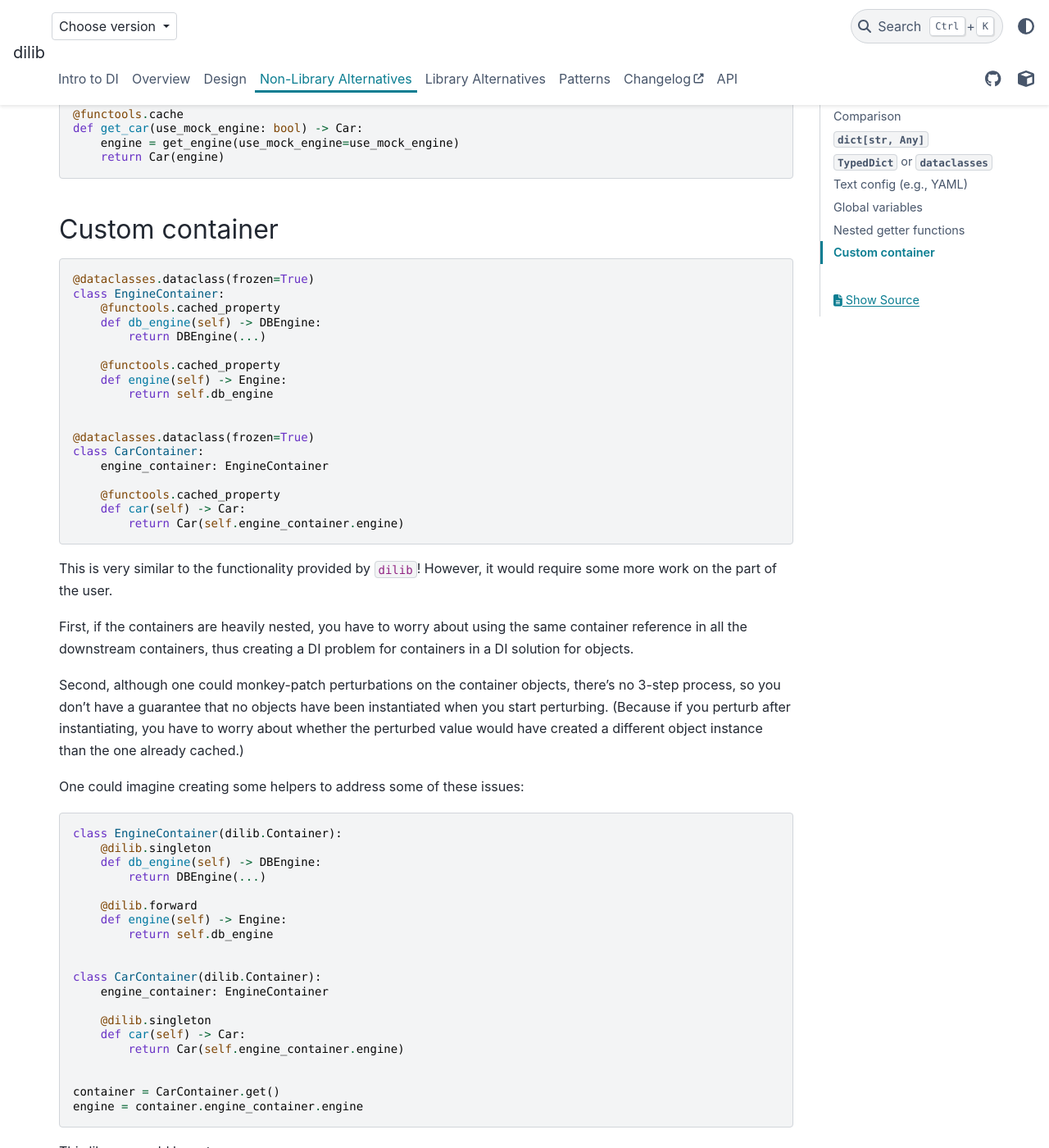
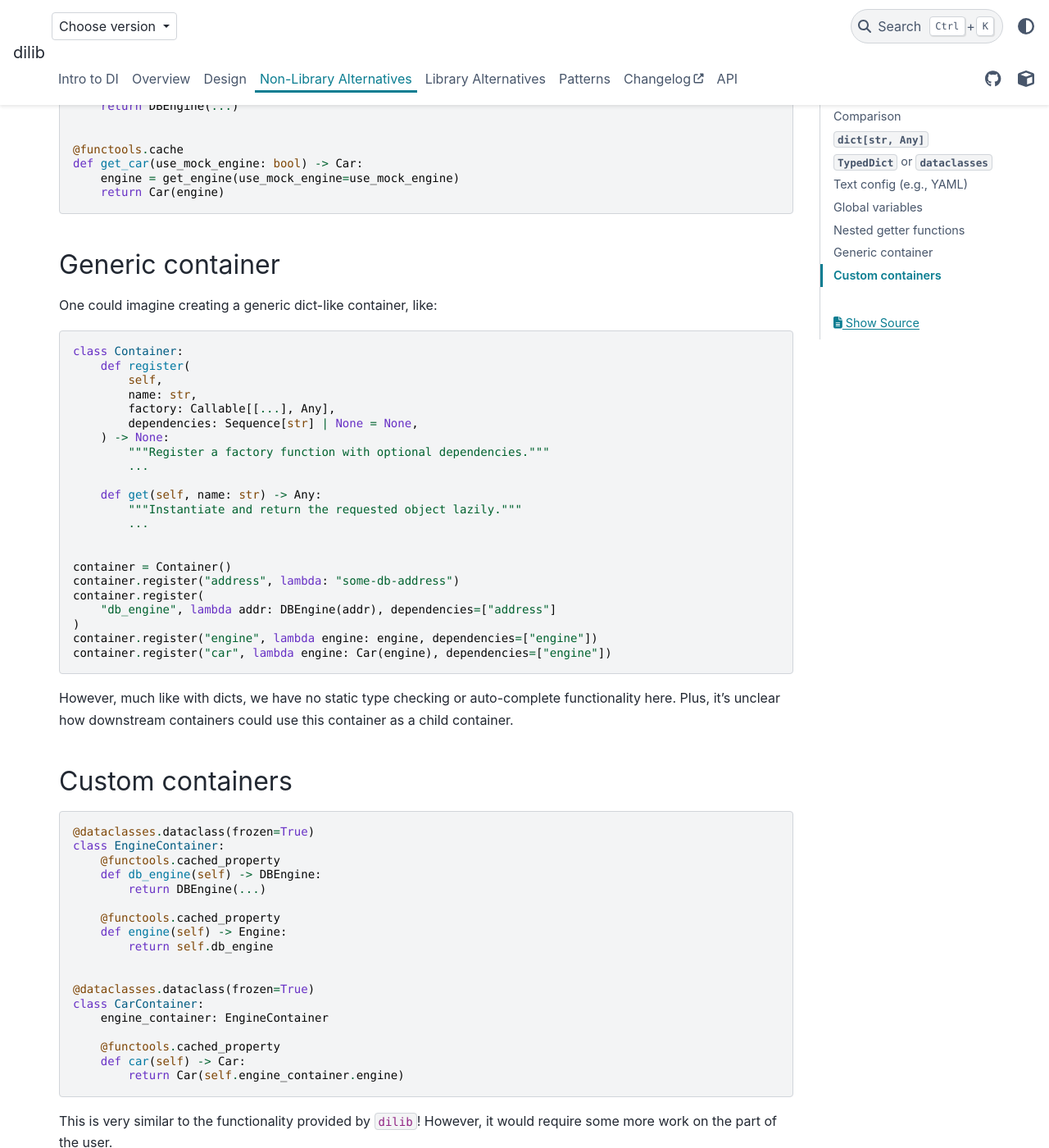
Before and after one commit to ansatzcapital/dilib, a Sphinx documentation site: the page built from docs/source/non_lib_alts.md, in a window 1280 px wide and 1400 px high, scrolled down 3589 px. Shown: the whole window at 82% size. Built offline with Sphinx 7.4.7 and the PyData theme 0.15.4, drawn with Linux system fonts in a browser that asks for light colours; the version number could not be read and is left out; some of the changed text lies outside the part shown.

Commit message:
Update docs

````diff
--- a/docs/source/non_lib_alts.md
+++ b/docs/source/non_lib_alts.md
@@ -13,6 +13,7 @@
 |Text config (e.g., YAML)|✅|❌|✅|✅|
 |Global variables|*️⃣|✅|❌|❌|
 |Nested getter functions|❌|✅|✅|❌|
+|Generic container|✅|❌|✅|✅|
 |Custom containers|*️⃣|✅|✅|*️⃣|
 |`dilib`|✅|✅|✅|✅|
 
@@ -170,7 +171,40 @@
     return Car(engine)
 ```
 
-## Custom container
+## Generic container
+
+One could imagine creating a generic dict-like container, like:
+
+```python
+class Container:
+    def register(
+        self,
+        name: str,
+        factory: Callable[[...], Any],
+        dependencies: Sequence[str] | None = None,
+    ) -> None:
+        """Register a factory function with optional dependencies."""
+        ...
+
+    def get(self, name: str) -> Any:
+        """Instantiate and return the requested object lazily."""
+        ...
+
+
+container = Container()
+container.register("address", lambda: "some-db-address")
+container.register(
+    "db_engine", lambda addr: DBEngine(addr), dependencies=["address"]
+)
+container.register("engine", lambda engine: engine, dependencies=["engine"])
+container.register("car", lambda engine: Car(engine), dependencies=["engine"])
+```
+
+However, much like with dicts, we have no static type checking or auto-complete
+functionality here. Plus, it's unclear how downstream containers
+could use this container as a child container.
+
+## Custom containers
 
 ```python
 @dataclasses.dataclass(frozen=True)
@@ -244,4 +278,4 @@
 verbose syntax.
 
 TODO: We should consider adding an option to specify config fields
-as properties for cases where there are a lot of anonymous inner singletons.
+as properties for cases where there are a lot of [anonymous inner singletons](patterns).
````
Also changed, not shown: docs/source/patterns.md (+19 -5 lines).
